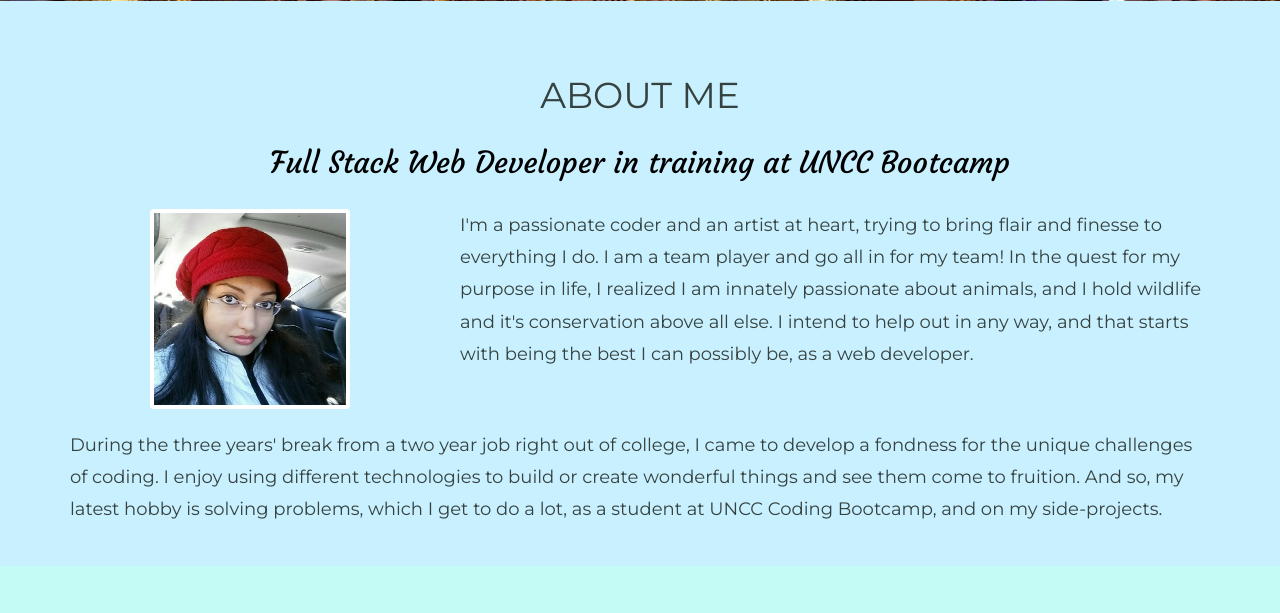
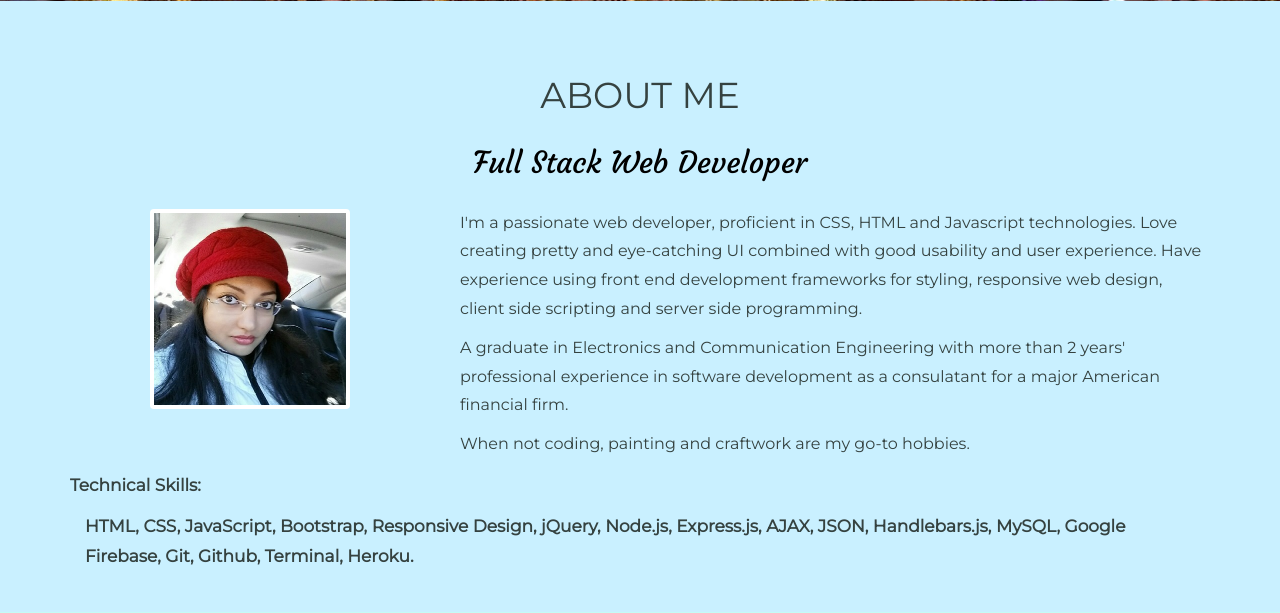
Before and after one commit to AceARK/Bootstrap-Portfolio, a PHP site: page / in a window 1280 px wide. Shown: the part 479-1092 px from the top of the page. Run offline with PHP 8.4, Linux system fonts and the light colour scheme; some libraries are stand-ins or nearby versions.

Commit message:
Editing about me section.

```diff
--- a/assets/style/style.css
+++ b/assets/style/style.css
@@ -7,7 +7,11 @@
 
 /* all content p */
   p {
-    font-size: 18px;
+    font-size: 17px;
+  }
+
+  .side {
+    font-size: 16px;
   }
 
 /* giving an offset height from top for bg image to start flush from navbar */
--- a/index.html
+++ b/index.html
@@ -63,7 +63,7 @@
             <div class="row">
                 <div class="col-md-12">
                     <section>
-                        <h3>Full Stack Web Developer in training at UNCC Bootcamp</h3>
+                        <h3>Full Stack Web Developer</h3>
                     </section>
                 </div>
             </div>
@@ -72,15 +72,27 @@
                     <img id="photo" class="img-responsive img-thumbnail center-block" src="assets/images/photo.jpg">
                 </div>
                 <div class="col-md-8">
-                    <p class="content text-left">
-                        I'm a passionate coder and an artist at heart, trying to bring flair and finesse to everything I do. I am a team player and go all in for my team! In the quest for my purpose in life, I realized I am innately passionate about animals, and I hold wildlife and it's conservation above all else. I intend to help out in any way, and that starts with being the best I can possibly be, as a web developer.
+                    <p class="side content text-left">
+                        I'm a passionate web developer, proficient in CSS, HTML and Javascript technologies. Love creating pretty and eye-catching UI combined with good usability and user experience. Have experience using front end development frameworks for styling, responsive web design, client side scripting and server side programming.
+                    </p>
+                    <p class="side content text-left">
+                       A graduate in Electronics and Communication Engineering with more than 2 years' professional experience in software development as a consulatant for a major American financial firm.
+                    </p>
+                    <p class="side content text-left">
+                        When not coding, painting and craftwork are my go-to hobbies.
                     </p>
                 </div>
             </div>
             <div class="row">
                 <div class="col-md-12">
+
+
+                </div>
+            </div>
+            <div class="row">
+                <div class="col-md-12">
                     <p class="content text-left">
-                        During the three years' break from a two year job right out of college, I came to develop a fondness for the unique challenges of coding. I enjoy using different technologies to build or create wonderful things and see them come to fruition. And so, my latest hobby is solving problems, which I get to do a lot, as a student at UNCC Coding Bootcamp, and on my side-projects.
+                    <strong>Technical Skills: <p class="col-md-12 text-left">HTML, CSS, JavaScript, Bootstrap, Responsive Design, jQuery, Node.js, Express.js, AJAX, JSON, Handlebars.js, MySQL, Google Firebase, Git, Github, Terminal, Heroku.</p></strong>
                     </p>
                 </div>
             </div>
```
